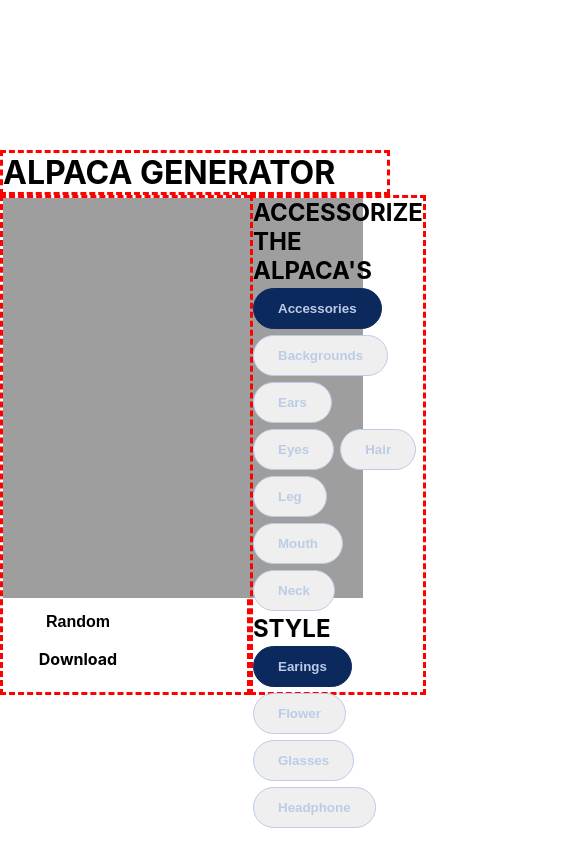
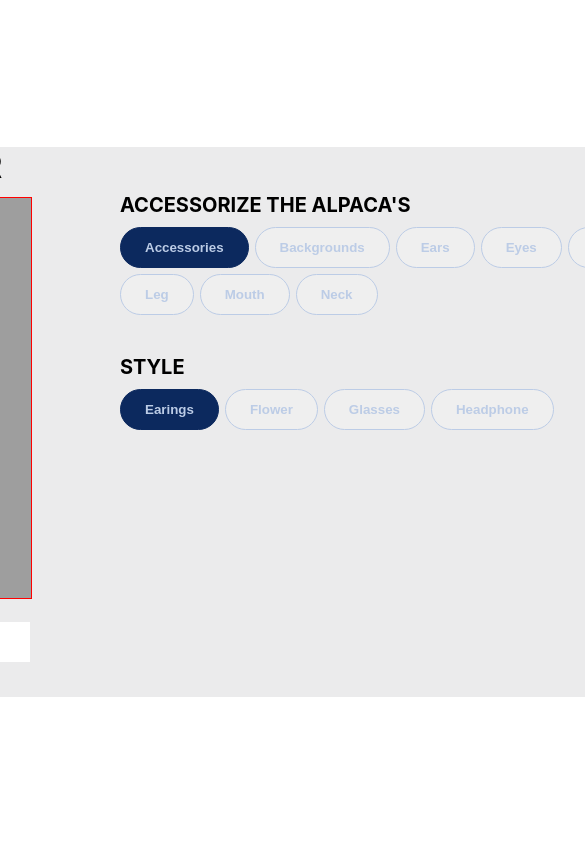
Before and after one commit to mikeattah/devprojects-alpaca-image-generator-website, a React (Create React App) app: page / in a window 390 px wide. Shown: the top 844 px of the page, 585 px wide, since content can reach past the window. Built offline with nearby package versions, Linux system fonts and the light colour scheme.

Commit message:
edited responsive styles for app and button

```diff
--- a/src/App.css
+++ b/src/App.css
@@ -1,20 +1,18 @@
 @media (max-width: 480px) {
-}
-
-@media (max-width: 768px) {
   .app-container {
-    height: 100vh;
-    width: 100vw;
+    height: 550px;
+    width: 1150px;
     display: flex;
     flex-direction: column;
-    justify-content: center;
+    justify-content: flex-start;
     align-items: center;
+    padding: 0 50px;
+    background-color: #ebebec;
   }
 
   .app-header {
     height: min-content;
     width: 100%;
-    border: dashed red;
   }
 
   .app-title {
@@ -29,43 +27,67 @@
 
   .app-section-left {
     height: 500px;
-    width: 250px;
-    border: dashed red;
+    width: 450px;
+    display: flex;
+    flex-direction: column;
+    justify-content: flex-end;
+    align-items: flex-start;
+  }
+
+  .app-canvas {
+    border: 1px solid red;
   }
 
   .app-section-left-buttons {
+    height: 17.5%;
+    width: 80%;
+    display: flex;
+    flex-direction: row;
+    justify-content: space-between;
+    align-items: center;
   }
 
   .app-section-right {
     height: 500px;
-    width: 250px;
-    border: dashed red;
+    width: 600px;
+    display: flex;
+    flex-direction: column;
+    justify-content: flex-start;
+    align-items: center;
   }
 
   .app-section-right-group {
+    width: 100%;
+    margin-bottom: 30px;
   }
 
   .app-sub-title {
+    font-size: 20px;
+    margin: 7px 0;
   }
 
   .app-section-right-buttons {
+    display: flex;
+    flex-direction: row;
+    flex-wrap: wrap;
   }
 }
 
-@media (max-width: 1024px) {
+@media (max-width: 768px) {
   .app-container {
-    height: 100vh;
-    width: 100vw;
+    height: 550px;
+    width: 1150px;
     display: flex;
     flex-direction: column;
-    justify-content: center;
+    justify-content: flex-start;
     align-items: center;
+    padding: 0 50px;
+    background-color: #ebebec;
   }
 
   .app-header {
     height: min-content;
     width: 100%;
-    border: dashed red;
   }
 
   .app-title {
@@ -80,43 +102,142 @@
 
   .app-section-left {
     height: 500px;
-    width: 250px;
-    border: dashed red;
+    width: 450px;
+    display: flex;
+    flex-direction: column;
+    justify-content: flex-end;
+    align-items: flex-start;
+  }
+
+  .app-canvas {
+    border: 1px solid red;
   }
 
   .app-section-left-buttons {
+    height: 17.5%;
+    width: 80%;
+    display: flex;
+    flex-direction: row;
+    justify-content: space-between;
+    align-items: center;
   }
 
   .app-section-right {
     height: 500px;
-    width: 250px;
-    border: dashed red;
+    width: 600px;
+    display: flex;
+    flex-direction: column;
+    justify-content: flex-start;
+    align-items: center;
   }
 
   .app-section-right-group {
+    width: 100%;
+    margin-bottom: 30px;
   }
 
   .app-sub-title {
+    font-size: 20px;
+    margin: 7px 0;
   }
 
   .app-section-right-buttons {
+    display: flex;
+    flex-direction: row;
+    flex-wrap: wrap;
+  }
+}
+
+@media (max-width: 1024px) {
+  .app-container {
+    height: 550px;
+    width: 850px;
+    display: flex;
+    flex-direction: column;
+    justify-content: flex-start;
+    align-items: center;
+    padding: 0 50px;
+    background-color: #ebebec;
+  }
+
+  .app-header {
+    height: min-content;
+    width: 100%;
+  }
+
+  /* .app-title {
+  } */
+
+  .app-main {
+    height: min-content;
+    width: 100%;
+    display: flex;
+    flex-direction: row;
+  }
+
+  .app-section-left {
+    height: 500px;
+    width: 400px;
+    display: flex;
+    flex-direction: column;
+    justify-content: flex-end;
+    align-items: flex-start;
+  }
+
+  .app-canvas {
+    border: 1px solid red;
+  }
+
+  .app-section-left-buttons {
+    height: 100px;
+    width: 360px;
+    display: flex;
+    flex-direction: row;
+    justify-content: space-between;
+    align-items: center;
+  }
+
+  .app-section-right {
+    height: 500px;
+    width: 450px;
+    display: flex;
+    flex-direction: column;
+    justify-content: flex-start;
+    align-items: center;
+  }
+
+  .app-section-right-group {
+    width: 100%;
+    margin-bottom: 30px;
+  }
+
+  .app-sub-title {
+    font-size: 20px;
+    margin: 7px 0;
+  }
+
+  .app-section-right-buttons {
+    display: flex;
+    flex-direction: row;
+    flex-wrap: wrap;
   }
 }
 
 @media (max-width: 1200px) {
   .app-container {
-    height: 100vh;
-    width: 100vw;
+    height: 550px;
+    width: 1150px;
     display: flex;
     flex-direction: column;
-    justify-content: center;
+    justify-content: flex-start;
     align-items: center;
+    padding: 0 50px;
+    background-color: #ebebec;
   }
 
   .app-header {
     height: min-content;
     width: 100%;
-    border: dashed red;
   }
 
   .app-title {
@@ -131,26 +252,49 @@
 
   .app-section-left {
     height: 500px;
-    width: 250px;
-    border: dashed red;
+    width: 450px;
+    display: flex;
+    flex-direction: column;
+    justify-content: flex-end;
+    align-items: flex-start;
+  }
+
+  .app-canvas {
+    border: 1px solid red;
   }
 
   .app-section-left-buttons {
+    height: 17.5%;
+    width: 80%;
+    display: flex;
+    flex-direction: row;
+    justify-content: space-between;
+    align-items: center;
   }
 
   .app-section-right {
     height: 500px;
-    width: 250px;
-    border: dashed red;
+    width: 600px;
+    display: flex;
+    flex-direction: column;
+    justify-content: flex-start;
+    align-items: center;
   }
 
   .app-section-right-group {
+    width: 100%;
+    margin-bottom: 30px;
   }
 
   .app-sub-title {
+    font-size: 20px;
+    margin: 7px 0;
   }
 
   .app-section-right-buttons {
+    display: flex;
+    flex-direction: row;
+    flex-wrap: wrap;
   }
 }
 
--- a/src/components/atoms/Button/Button.css
+++ b/src/components/atoms/Button/Button.css
@@ -1,3 +1,4 @@
+@media (max-width: 480px) {
   .primary-button {
     display: block;
     height: 40px;
@@ -49,3 +50,220 @@
     color: #0c295e;
     border: 1.5px solid #0c295e;
   }
+}
+
+@media (max-width: 768px) {
+  .primary-button {
+    display: block;
+    height: 40px;
+    width: 150px;
+    background-color: white;
+    color: black;
+    font-weight: bold;
+    font-size: 16px;
+    border: 1.5px solid #ffffff;
+    outline: none;
+    text-decoration: none;
+    text-align: center;
+    line-height: 32px;
+  }
+
+  .primary-button:hover {
+    color: #0c295e;
+    cursor: pointer;
+    border: 1.5px solid #0c295e;
+  }
+
+  .secondary-button {
+    border: 1.5px solid #bccce6;
+    border-radius: 25px;
+    margin: 3px 6px 3px 0;
+    padding: 12px 24px;
+    font-weight: bold;
+    color: #bccce6;
+  }
+
+  .secondary-button:active {
+    border: 1.5px solid #0c295e;
+    outline: 1.5px solid #0c295e;
+  }
+
+  .secondary-button:hover {
+    background-color: #0c295e;
+    border: 1.5px solid #0c295e;
+    cursor: pointer;
+  }
+
+  .secondary-button-clicked {
+    background-color: #0c295e;
+    border: 1.5px solid #0c295e;
+  }
+
+  .secondary-button-clicked:hover {
+    background-color: #ebebec;
+    color: #0c295e;
+    border: 1.5px solid #0c295e;
+  }
+}
+
+@media (max-width: 1024px) {
+  .primary-button {
+    display: block;
+    height: 40px;
+    width: 150px;
+    background-color: white;
+    color: black;
+    font-weight: bold;
+    font-size: 16px;
+    border: 1.5px solid #ffffff;
+    outline: none;
+    text-decoration: none;
+    text-align: center;
+    line-height: 32px;
+  }
+
+  .primary-button:hover {
+    color: #0c295e;
+    cursor: pointer;
+    border: 1.5px solid #0c295e;
+  }
+
+  .secondary-button {
+    border: 1.5px solid #bccce6;
+    border-radius: 25px;
+    margin: 3px 6px 3px 0;
+    padding: 12px 24px;
+    font-weight: bold;
+    color: #bccce6;
+  }
+
+  .secondary-button:active {
+    border: 1.5px solid #0c295e;
+    outline: 1.5px solid #0c295e;
+  }
+
+  .secondary-button:hover {
+    background-color: #0c295e;
+    border: 1.5px solid #0c295e;
+    cursor: pointer;
+  }
+
+  .secondary-button-clicked {
+    background-color: #0c295e;
+    border: 1.5px solid #0c295e;
+  }
+
+  .secondary-button-clicked:hover {
+    background-color: #ebebec;
+    color: #0c295e;
+    border: 1.5px solid #0c295e;
+  }
+}
+
+@media (max-width: 1200px) {
+  .primary-button {
+    display: block;
+    height: 40px;
+    width: 150px;
+    background-color: white;
+    color: black;
+    font-weight: bold;
+    font-size: 16px;
+    border: 1.5px solid #ffffff;
+    outline: none;
+    text-decoration: none;
+    text-align: center;
+    line-height: 32px;
+  }
+
+  .primary-button:hover {
+    color: #0c295e;
+    cursor: pointer;
+    border: 1.5px solid #0c295e;
+  }
+
+  .secondary-button {
+    border: 1.5px solid #bccce6;
+    border-radius: 25px;
+    margin: 3px 6px 3px 0;
+    padding: 12px 24px;
+    font-weight: bold;
+    color: #bccce6;
+  }
+
+  .secondary-button:active {
+    border: 1.5px solid #0c295e;
+    outline: 1.5px solid #0c295e;
+  }
+
+  .secondary-button:hover {
+    background-color: #0c295e;
+    border: 1.5px solid #0c295e;
+    cursor: pointer;
+  }
+
+  .secondary-button-clicked {
+    background-color: #0c295e;
+    border: 1.5px solid #0c295e;
+  }
+
+  .secondary-button-clicked:hover {
+    background-color: #ebebec;
+    color: #0c295e;
+    border: 1.5px solid #0c295e;
+  }
+}
+
+@media (min-width: 1201px) {
+  .primary-button {
+    display: block;
+    height: 40px;
+    width: 150px;
+    background-color: white;
+    color: black;
+    font-weight: bold;
+    font-size: 16px;
+    border: 1.5px solid #ffffff;
+    outline: none;
+    text-decoration: none;
+    text-align: center;
+    line-height: 32px;
+  }
+
+  .primary-button:hover {
+    color: #0c295e;
+    cursor: pointer;
+    border: 1.5px solid #0c295e;
+  }
+
+  .secondary-button {
+    border: 1.5px solid #bccce6;
+    border-radius: 25px;
+    margin: 3px 6px 3px 0;
+    padding: 12px 24px;
+    font-weight: bold;
+    color: #bccce6;
+  }
+
+  .secondary-button:active {
+    border: 1.5px solid #0c295e;
+    outline: 1.5px solid #0c295e;
+  }
+
+  .secondary-button:hover {
+    background-color: #0c295e;
+    border: 1.5px solid #0c295e;
+    cursor: pointer;
+  }
+
+  .secondary-button-clicked {
+    background-color: #0c295e;
+    border: 1.5px solid #0c295e;
+  }
+
+  .secondary-button-clicked:hover {
+    background-color: #ebebec;
+    color: #0c295e;
+    border: 1.5px solid #0c295e;
+  }
+}
```
Lines whose indentation alone changed are shown as unchanged.
